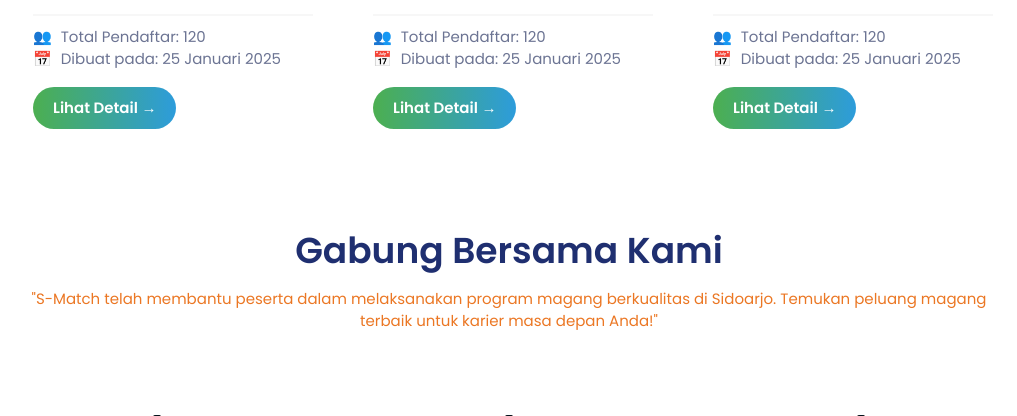
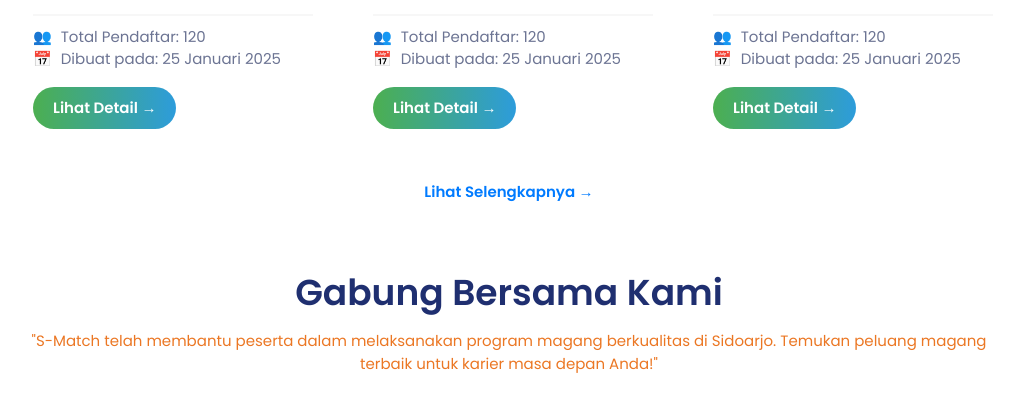
Before and after one commit to DeviDuwiSusanti/magang, a PHP site: page / in a window 1280 px wide. Shown: the part 2262-2678 px from the top of the page, without its empty margins (131-1148 px from the left). Run offline with PHP 8.4, Linux system fonts and the light colour scheme.

Commit message:
edit by hevia

```diff
--- a/index.php
+++ b/index.php
@@ -244,6 +244,10 @@
                             </a>
                         </article>
                     </div>
+
+                    <div class="view-all" style="text-align: center; margin-top: 20px;">
+                        <a href="user/lowongan.php" style="text-decoration: none; font-weight: bold; color: #007BFF;">Lihat Selengkapnya →</a>
+                    </div>
                 </div>
 
 
```
